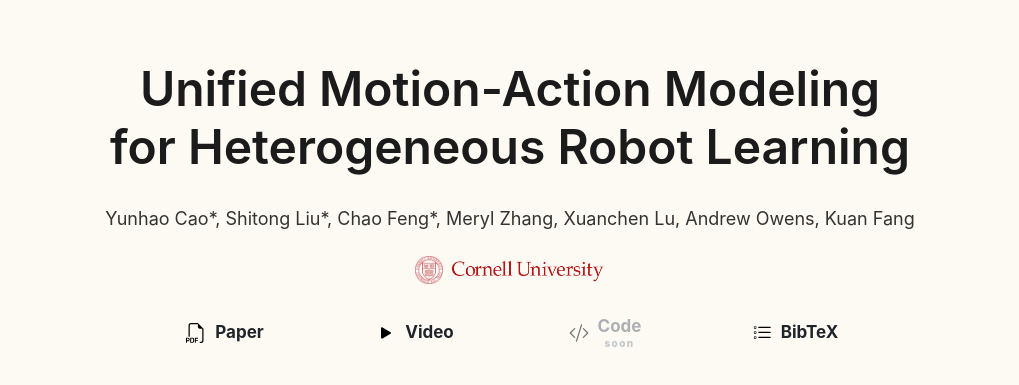
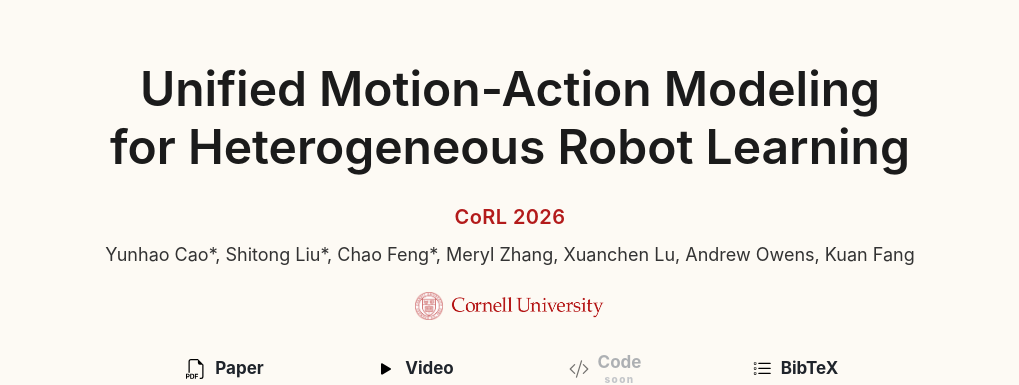
Before and after one commit to uma-manipulation/uma-manipulation.github.io, a plain HTML site: page index.html in a window 1280 px wide. Shown: the top 385 px of the page, without its empty margins (130-1149 px from the left). Drawn offline with Linux system fonts and the light colour scheme.

Commit message:
Add CoRL 2026 mark below the title

```diff
--- a/index.html
+++ b/index.html
@@ -41,6 +41,7 @@
     <!-- MAIN CONTENT BODY -->
     <main class="main-content">
       <div class="sub-hero-text">Unified Motion-Action Modeling </br> for Heterogeneous Robot Learning</div>
+      <div class="venue">CoRL 2026</div>
       <div class="authors">
         <a href="https://www.quantumcookie.xyz/">Yunhao Cao</a>*,
         <span class="author-name">Shitong Liu</span>*,
--- a/static/css/style.css
+++ b/static/css/style.css
@@ -68,6 +68,15 @@ header.full-page-image .bottom-overlay h1 {
 }
 
 /* AUTHORS */
+.venue {
+  font-family: "Avenir Next","Inter", "Helvetica Neue", Arial, sans-serif;
+  font-size: 20px;
+  font-weight: 600;
+  letter-spacing: 0.02em;
+  color: #b31b1b;
+  text-align: center;
+  margin: 4px 0 12px;
+}
 .authors { font-family: "Avenir Next","Inter", "Helvetica Neue", Arial, sans-serif; font-size: 18px; color: #333; line-height: 1.6; margin: 0 0 20px; text-align: center; }
 .authors .equal-contribution { font-size: 14px; color: #555; }
 /* .authors a { color: inherit; text-decoration: none; } */
```
